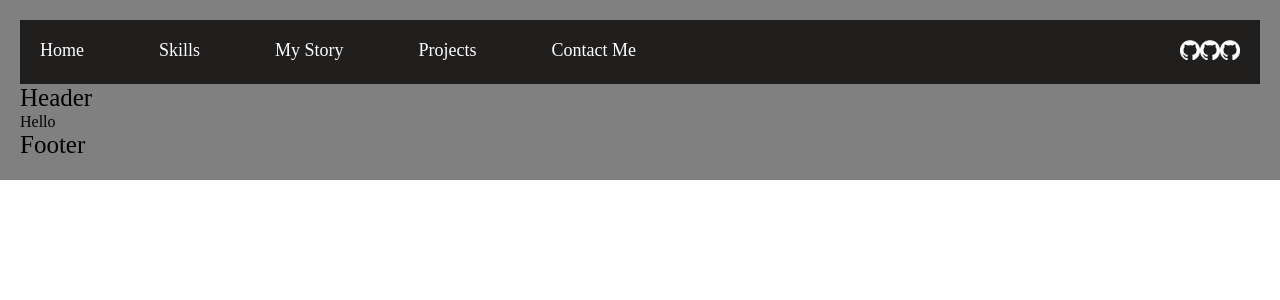
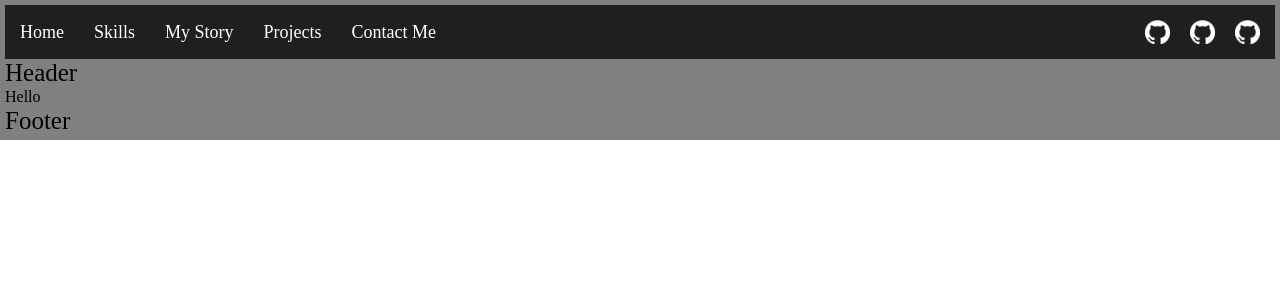
Before and after one commit to Bouderton/about-me, a React (Vite) app in the folder hello-vite/: page / in a window 1280 px wide. Shown: the top 300 px of the page. Built offline with nearby package versions, Linux system fonts and the light colour scheme.

Commit message:
align text

```diff
--- a/hello-vite/src/components/App/App.css
+++ b/hello-vite/src/components/App/App.css
@@ -45,7 +45,7 @@
 
 .page {
   margin: 0 auto;
-  padding: 20px;
+  padding: 5px;
   background-color: grey;
   color: black;
 }
--- a/hello-vite/src/components/Nav/Nav.css
+++ b/hello-vite/src/components/Nav/Nav.css
@@ -4,28 +4,19 @@
   justify-content: space-between;
   background-color: #211e1e;
   color: white;
-  padding: 20px;
-}
-
-.navs__links {
-  display: flex;
-  flex-direction: row;
-  justify-content: space-around;
-  gap: 10px;
-}
-
-.nav__links-image {
-  width: 20px;
+  padding: 15px;
 }
 
 .nav {
+  display: flex;
+  align-items: center;
 }
 
 .nav__list {
   display: flex;
   flex-direction: row;
-  justify-content: center;
-  gap: 75px;
+  align-items: center;
+  gap: 30px;
 }
 
 .nav__list-item {
@@ -34,3 +25,14 @@
   cursor: pointer;
   font-size: 18px;
 }
+
+.nav__links {
+  display: flex;
+  flex-direction: row;
+  justify-content: space-around;
+  gap: 20px;
+}
+
+.nav__links-image {
+  width: 25px;
+}
```
Also changed, not shown: hello-vite/src/images/linkedin.webp (added).
